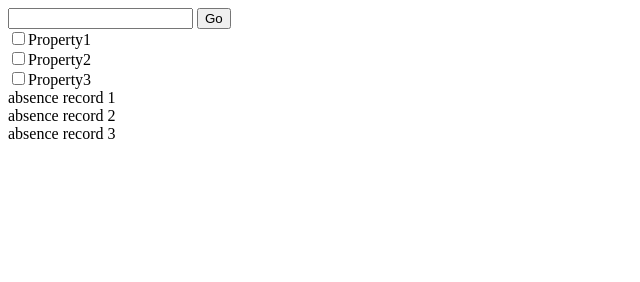
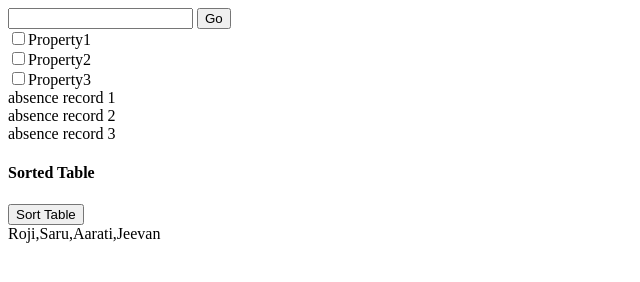
Before and after one commit to seestha/parakhi-leave, a plain HTML site: page index.html in a window 1280 px wide. Shown: the whole page, without its empty margins (0-640 px from the left). Drawn offline with Linux system fonts and the light colour scheme.

Commit message:
feat(): sort array
sort an array using javascript and jquery

```diff
--- a/index.html
+++ b/index.html
@@ -30,33 +30,18 @@
 
 
 
-<!-- <h1>Sorted Table</h1>
+<h4>Sorted Table</h1>
 <button id="sorting">Sort Table</button>
-<div id="here_table"></div>
+<div id="list"></div>
 
 	<script type="text/javascript">
 		let names=["Roji", "Saru", "Aarati", "Jeevan"];
-		$(document).ready(function() {
-			// names.sort();
-			var table = $('<table></table>').addClass('foo');
-			for(i=0; i<names.length; i++){
-			    var row = $('<tr></tr>').text(names[i]);
-			    table.append(row);
-			}
+		document.getElementById("list").innerHTML = names;
 
-			$('#here_table').append(table);
-
-		});
 		$('#sorting').click(function() {
 			names.sort();
-			var table = $('<table></table>').addClass('foo');
-			for(i=0; i<names.length; i++){
-			    var row = $('<tr></tr>').text(names[i]);
-			    table.append(row);
-			}
-
-			$('#here_table').append(table);
+    		document.getElementById("list").innerHTML = names;
 		});
-	</script> -->
+	</script>
 </body>
 </html>
```
